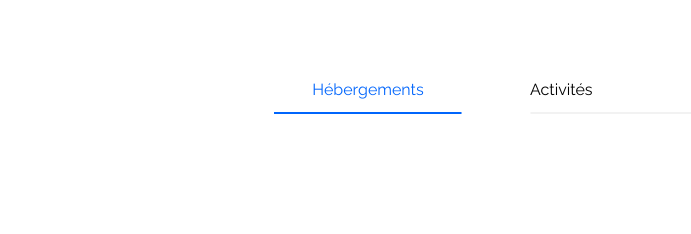
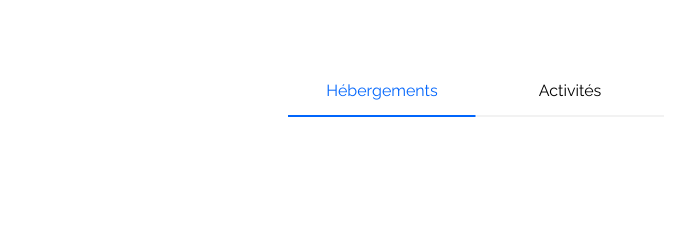
Before and after one commit to mahaut1/Projet-Booki, a plain HTML site: page index.html in a window 1280 px wide. Shown: the top 234 px of the page, 589-1280 px from the left. Drawn offline with Linux system fonts and the light colour scheme.

Commit message:
am&lioration visuel barre sous mainNav

```diff
--- a/index.html
+++ b/index.html
@@ -21,11 +21,11 @@
             <img src="/images/logo/Booki.png" alt="Logo Booki" id="logoPng">
             <nav id="mainNav">
                  <ul>
-                    <li id="Hebergement-button" autofocus >Hébergements <svg width="188" height="2" viewBox="0 0 188 2" fill="none" xmlns="http://www.w3.org/2000/svg">
+                    <li id="Hebergement-button" autofocus >Hébergements <svg class="Bar" width="188" height="2" viewBox="0 0 188 2" fill="none" xmlns="http://www.w3.org/2000/svg">
                         <rect width="187.5" height="2" fill="#F2F2F2"/>
                         <rect width="187.5" height="2" fill="#0065FC"/>
                       </svg></li>
-                    <li id="Activités-button"class="button">Activités  <svg xmlns="http://www.w3.org/2000/svg" width="188" height="2" viewBox="0 0 188 2" fill="none">
+                    <li id="Activités-button"class="button">Activités  <svg xmlns="http://www.w3.org/2000/svg" class="Bar" width="188" height="2" viewBox="0 0 188 2" fill="none">
                         <rect x="0.5" width="187.5" height="2" fill="#F2F2F2"/>
                       </svg></li>
 
--- a/style.css
+++ b/style.css
@@ -18,20 +18,25 @@ body {
 }
 nav ul{
     display:flex;
-    margin: 15px;
-    gap: 68px;
     padding-bottom: 15px ;
-    width: 375px;
-    height:45px;
 }
 ul{
     list-style-type: none;
     padding: 4px 19px;
 
 }
+.Bar{
+    display: flex;
+align-items: flex-start;
+align-self: stretch;
+padding-top: 15px;
+}
 
 #Hebergement-button {
     color: var(--blue, #0065FC);
+    text-align: center;
+}
+#Activités-button{
     text-align: center;
 }
 
```
